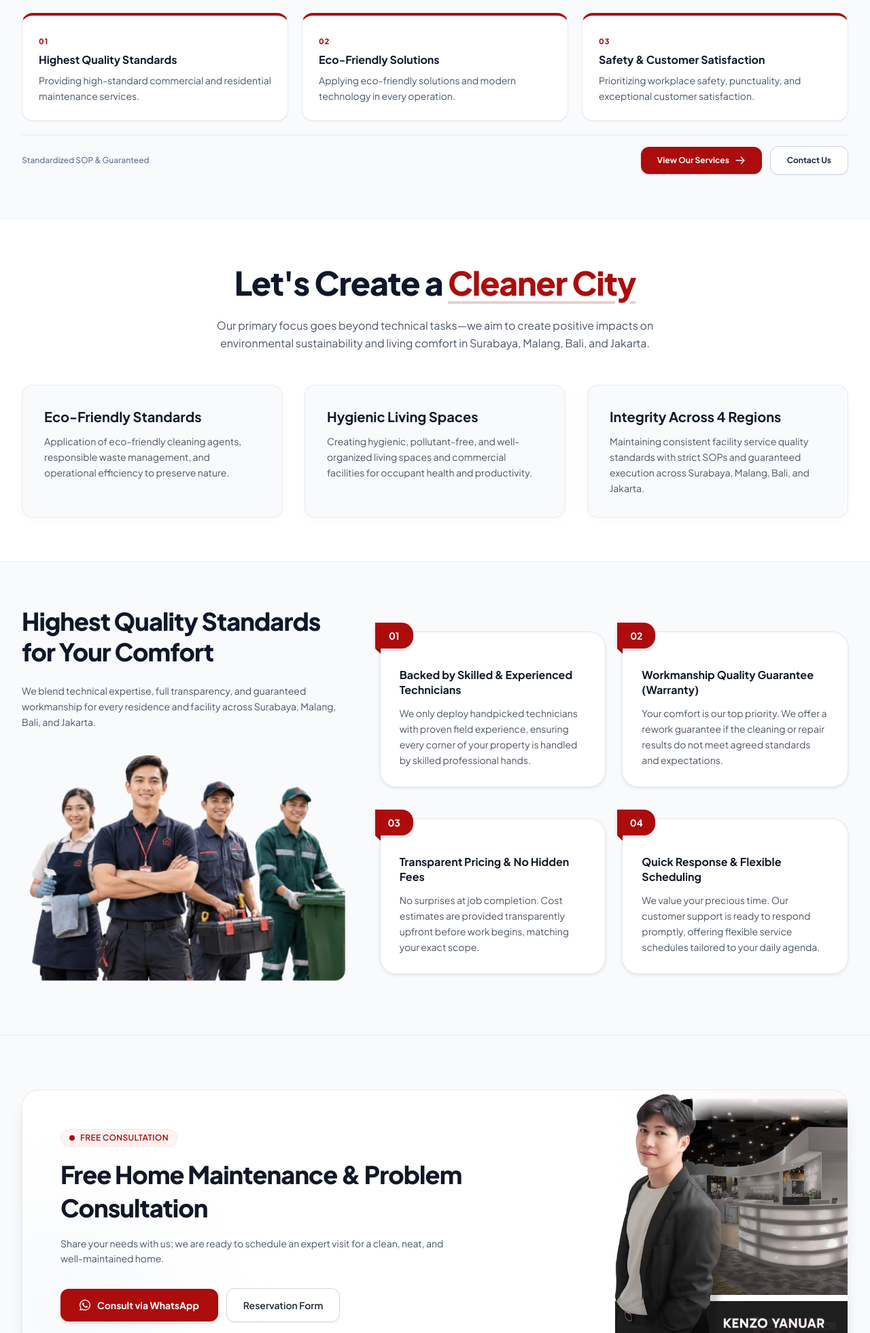
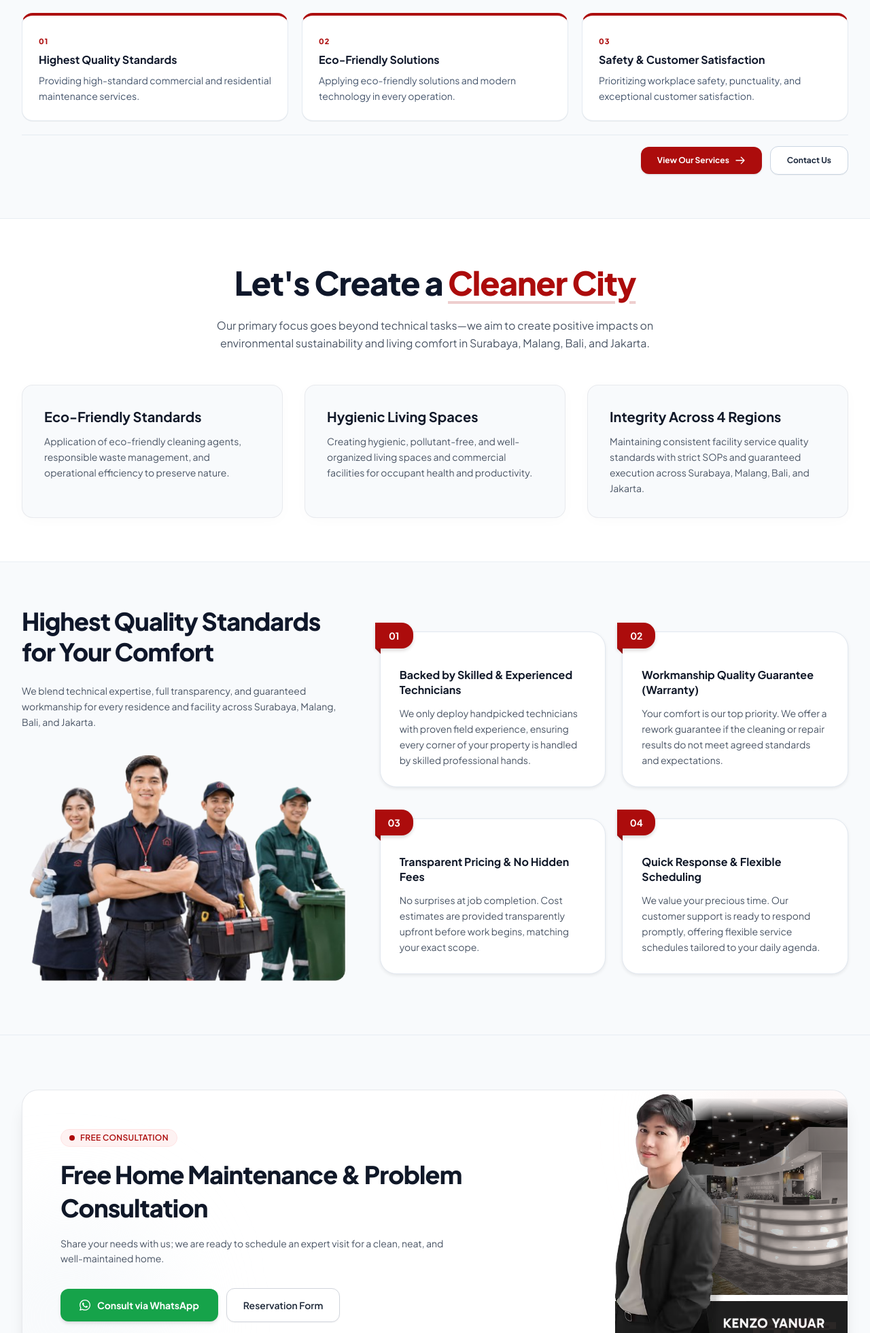
Before and after one commit to kootaproduction/koota-services, a Laravel app: page /tentang-kami in a window 1280 px wide. Shown: the part 1739-3700 px from the top of the page at 68% size. Run offline with Laravel 12, Linux system fonts and the light colour scheme; data comes from the database, SQL or seed files in the repository; both versions use the stored data as it was after the commit; style sheets or scripts are compiled from the project's sources.

Commit message:
style: change footer to black, remove SOP badge in about, and set WhatsApp CTA buttons to green

```diff
--- a/resources/views/about.blade.php
+++ b/resources/views/about.blade.php
@@ -222,12 +222,7 @@
                 </div>
 
                 <!-- Compact Trust & Action Bar -->
-                <div class="pt-4 border-t border-slate-200/80 flex flex-col sm:flex-row items-center justify-between gap-4">
-                    <span class="text-xs font-medium text-slate-500">
-                        {{ __('SOP Terstandar & Bergaransi') }}
-                    </span>
-
-                    <div class="flex flex-col sm:flex-row items-center gap-3 w-full sm:w-auto">
+                <div class="pt-4 border-t border-slate-200/80 flex flex-col sm:flex-row items-center justify-end gap-3">
                     <a href="{{ route('services.index') }}" class="inline-flex w-full sm:w-auto items-center justify-center gap-2 px-6 py-3 rounded-xl bg-[#ac0c0c] hover:bg-[#8f0a0a] text-white text-xs font-bold shadow-sm transition-all active:scale-95">
                         <span>{{ __('Lihat Layanan Kami') }}</span>
                         <svg class="w-4 h-4" fill="none" stroke="currentColor" viewBox="0 0 24 24"><path stroke-linecap="round" stroke-linejoin="round" stroke-width="2" d="M14 5l7 7m0 0l-7 7m7-7H3"/></svg>
@@ -236,7 +231,6 @@
                     <a href="{{ route('consultation.index') }}" class="inline-flex w-full sm:w-auto items-center justify-center px-6 py-3 rounded-xl border border-slate-300 hover:border-[#ac0c0c] bg-white hover:bg-red-50/50 text-slate-800 hover:text-[#ac0c0c] text-xs font-bold transition-all shadow-2xs">
                         <span>{{ __('Hubungi Kami') }}</span>
                     </a>
-                    </div>
                 </div>
             </div>
 
--- a/resources/views/layouts/app.blade.php
+++ b/resources/views/layouts/app.blade.php
@@ -514,7 +514,7 @@
     </div>
 
     <!-- Footer -->
-    <footer class="bg-[#0f172a] text-white pt-16 pb-12 border-t border-slate-800">
+    <footer class="bg-black text-white pt-16 pb-12 border-t border-neutral-800">
         <div class="max-w-[1280px] mx-auto px-4 sm:px-6 lg:px-8 space-y-12">
             <div class="grid grid-cols-1 md:grid-cols-12 gap-10">
 
@@ -597,7 +597,7 @@
             </div>
 
             <!-- Bottom Copyright -->
-            <div class="pt-8 border-t border-slate-800/80 flex flex-col sm:flex-row items-center justify-between text-xs text-slate-400 gap-4">
+            <div class="pt-8 border-t border-neutral-800 flex flex-col sm:flex-row items-center justify-between text-xs text-slate-400 gap-4">
                 <p>© {{ date('Y') }} KOOTA SERVICE. {{ __('Kita Wujudkan') }} <span class="text-emerald-400 font-bold">{{ __('Kota Bersih') }}</span></p>
                 <div class="flex items-center gap-3">
                     <span>Surabaya, Malang, Bali, Jakarta</span>
--- a/resources/views/partials/consultation-cta.blade.php
+++ b/resources/views/partials/consultation-cta.blade.php
@@ -45,7 +45,7 @@
                                 ? ('Halo KOOTA SERVICES, saya ingin konsultasi layanan ' . $service->title . '.')
                                 : 'Halo KOOTA SERVICES, saya ingin berkonsultasi.';
                         @endphp
-                        <a href="https://wa.me/6281217597109?text={{ urlencode($ctaWaMessage) }}" target="_blank" rel="noopener noreferrer" class="inline-flex items-center gap-2.5 px-7 py-3.5 rounded-xl bg-[#ac0c0c] hover:bg-[#8f0a0a] text-white font-bold text-xs sm:text-sm shadow-md hover:shadow-lg transition-all hover:scale-105 active:scale-95">
+                        <a href="https://wa.me/6281217597109?text={{ urlencode($ctaWaMessage) }}" target="_blank" rel="noopener noreferrer" class="inline-flex items-center gap-2.5 px-7 py-3.5 rounded-xl bg-[#16a34a] hover:bg-[#15803d] text-white font-bold text-xs sm:text-sm shadow-md hover:shadow-lg transition-all hover:scale-105 active:scale-95">
                             <svg class="w-4 h-4 fill-current" viewBox="0 0 24 24">
                                 <path d="M.057 24l1.687-6.163c-1.041-1.804-1.588-3.849-1.587-5.946.003-6.556 5.338-11.891 11.893-11.891 3.181.001 6.167 1.24 8.413 3.488 2.245 2.248 3.481 5.236 3.48 8.414-.003 6.557-5.338 11.892-11.893 11.892-1.99-.001-3.951-.5-5.688-1.448l-6.305 1.654zm6.597-3.807c1.676.995 3.276 1.591 5.392 1.592 5.448 0 9.886-4.434 9.889-9.885.002-5.462-4.415-9.89-9.881-9.892-5.452 0-9.887 4.434-9.889 9.884-.001 2.225.651 3.891 1.746 5.634l-.999 3.648 3.742-.981zm11.387-5.464c-.074-.124-.272-.198-.57-.347-.297-.149-1.758-.868-2.031-.967-.272-.099-.47-.149-.669.149-.198.297-.768.967-.941 1.165-.173.198-.347.223-.644.074-.297-.149-1.255-.462-2.39-1.475-.883-.788-1.48-1.761-1.653-2.059-.173-.297-.018-.458.13-.606.134-.133.297-.347.446-.521.151-.172.2-.296.3-.495.099-.198.05-.372-.025-.521-.075-.148-.669-1.611-.916-2.206-.242-.579-.487-.501-.669-.51l-.57-.01c-.198 0-.52.074-.792.372s-1.04 1.016-1.04 2.479 1.065 2.876 1.213 3.074c.149.198 2.095 3.2 5.076 4.487.709.306 1.263.489 1.694.626.712.226 1.36.194 1.872.118.571-.085 1.758-.719 2.006-1.413.248-.695.248-1.29.173-1.414z"/>
                             </svg>
--- a/resources/views/services/show.blade.php
+++ b/resources/views/services/show.blade.php
@@ -373,7 +373,7 @@
 
             <!-- Dual CTAs -->
             <div class="pt-4 flex flex-col sm:flex-row items-center justify-center gap-3.5">
-                <a href="https://wa.me/6281217597109?text=Halo%20KOOTA%20SERVICES,%20saya%20ingin%20konsultasi%20layanan%20{{ urlencode($service->title) }}." target="_blank" class="w-full sm:w-auto inline-flex items-center justify-center gap-2.5 px-8 py-4 rounded-xl bg-[#ac0c0c] hover:bg-[#8f0a0a] text-white font-bold text-sm sm:text-base transition-all shadow-xl hover:shadow-2xl hover:scale-105 active:scale-95">
+                <a href="https://wa.me/6281217597109?text=Halo%20KOOTA%20SERVICES,%20saya%20ingin%20konsultasi%20layanan%20{{ urlencode($service->title) }}." target="_blank" class="w-full sm:w-auto inline-flex items-center justify-center gap-2.5 px-8 py-4 rounded-xl bg-[#16a34a] hover:bg-[#15803d] text-white font-bold text-sm sm:text-base transition-all shadow-xl hover:shadow-2xl hover:scale-105 active:scale-95">
                     <svg class="w-5 h-5 fill-current" viewBox="0 0 24 24">
                         <path d="M.057 24l1.687-6.163c-1.041-1.804-1.588-3.849-1.587-5.946.003-6.556 5.338-11.891 11.893-11.891 3.181.001 6.167 1.24 8.413 3.488 2.245 2.248 3.481 5.236 3.48 8.414-.003 6.557-5.338 11.892-11.893 11.892-1.99-.001-3.951-.5-5.688-1.448l-6.305 1.654zm6.597-3.807c1.676.995 3.276 1.591 5.392 1.592 5.448 0 9.886-4.434 9.889-9.885.002-5.462-4.415-9.89-9.881-9.892-5.452 0-9.887 4.434-9.889 9.884-.001 2.225.651 3.891 1.746 5.634l-.999 3.648 3.742-.981zm11.387-5.464c-.074-.124-.272-.198-.57-.347-.297-.149-1.758-.868-2.031-.967-.272-.099-.47-.149-.669.149-.198.297-.768.967-.941 1.165-.173.198-.347.223-.644.074-.297-.149-1.255-.462-2.39-1.475-.883-.788-1.48-1.761-1.653-2.059-.173-.297-.018-.458.13-.606.134-.133.297-.347.446-.521.151-.172.2-.296.3-.495.099-.198.05-.372-.025-.521-.075-.148-.669-1.611-.916-2.206-.242-.579-.487-.501-.669-.51l-.57-.01c-.198 0-.52.074-.792.372s-1.04 1.016-1.04 2.479 1.065 2.876 1.213 3.074c.149.198 2.095 3.2 5.076 4.487.709.306 1.263.489 1.694.626.712.226 1.36.194 1.872.118.571-.085 1.758-.719 2.006-1.413.248-.695.248-1.29.173-1.414z"/>
                     </svg>
```
Also changed, not shown: database/database.sqlite, 3 other files. Lines whose indentation alone changed are shown as unchanged.
